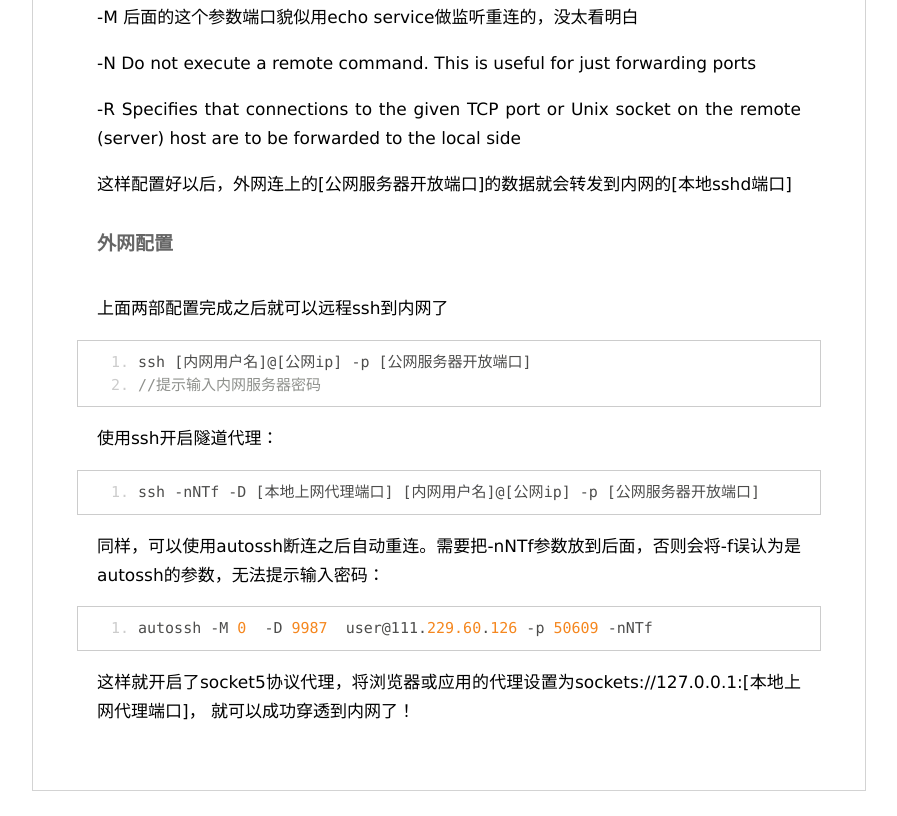
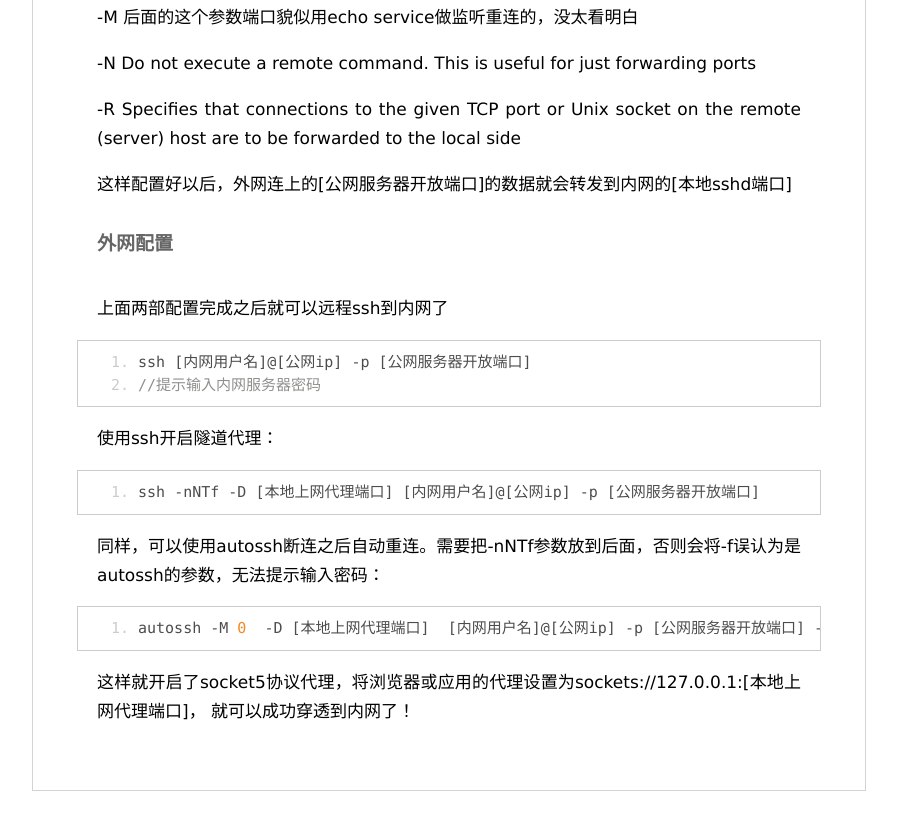
Before and after one commit to wujingchao/wujingchao.github.io, a plain HTML site: page 2020/02/22/ssh-penetrate/index.html in a window 1280 px wide. Shown: the part 858-1674 px from the top of the page, without its empty margins (191-1088 px from the left). Drawn offline with Linux system fonts and the light colour scheme.

Commit message:
Site updated: 2020-03-15 15:35:26

```diff
--- a/2020/02/22/ssh-penetrate/index.html
+++ b/2020/02/22/ssh-penetrate/index.html
@@ -61,7 +61,7 @@
 </code></pre><p>使用ssh开启隧道代理：</p>
 <pre><code>ssh -nNTf -D [本地上网代理端口] [内网用户名]@[公网ip] -p [公网服务器开放端口]
 </code></pre><p>同样，可以使用autossh断连之后自动重连。需要把-nNTf参数放到后面，否则会将-f误认为是autossh的参数，无法提示输入密码：</p>
-<pre><code>autossh -M 0  -D 9987  user@111.229.60.126 -p 50609 -nNTf
+<pre><code>autossh -M 0  -D [本地上网代理端口]  [内网用户名]@[公网ip] -p [公网服务器开放端口] -nNTf
 </code></pre><p>这样就开启了socket5协议代理，将浏览器或应用的代理设置为sockets://127.0.0.1:[本地上网代理端口]， 就可以成功穿透到内网了！</p>
 
 
```
